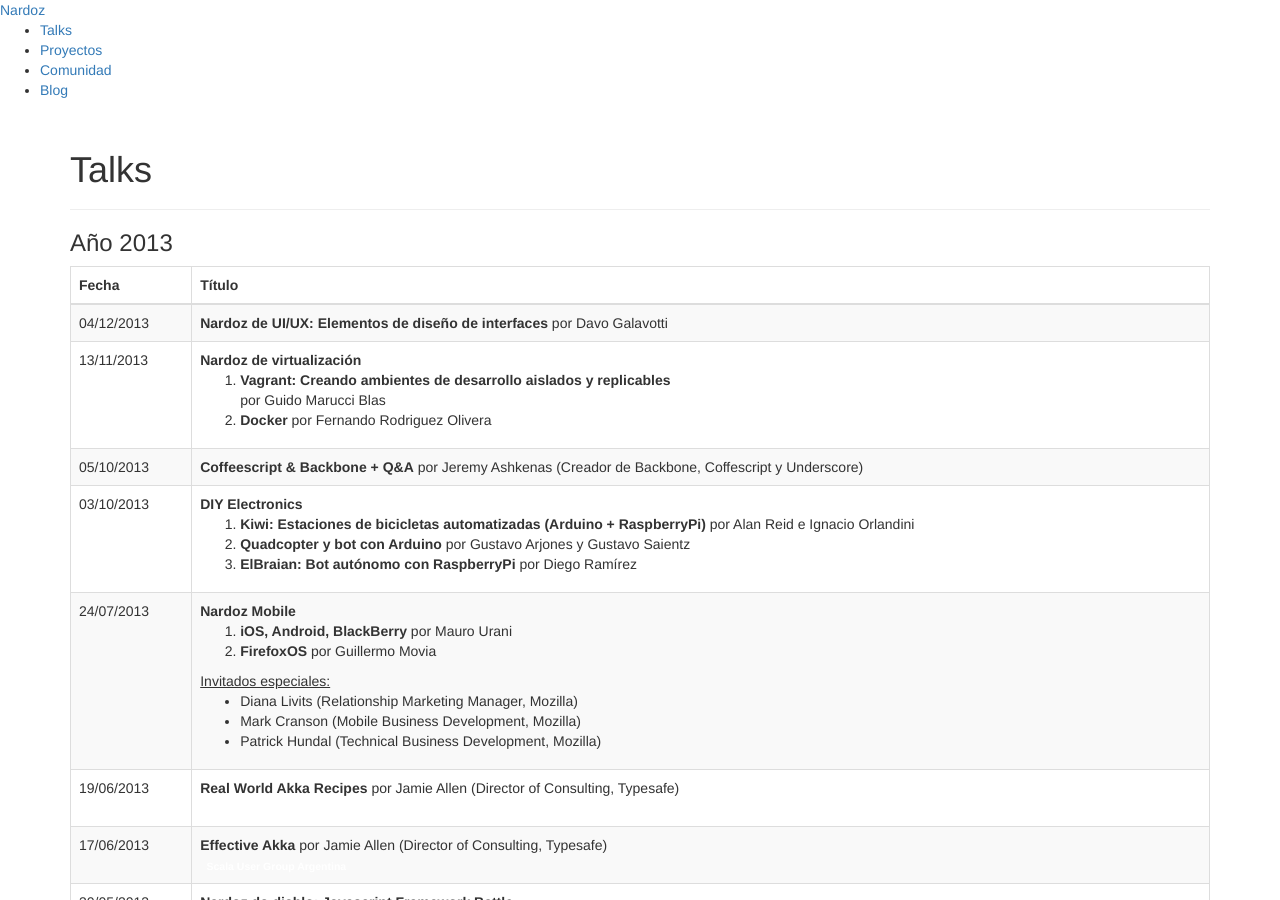
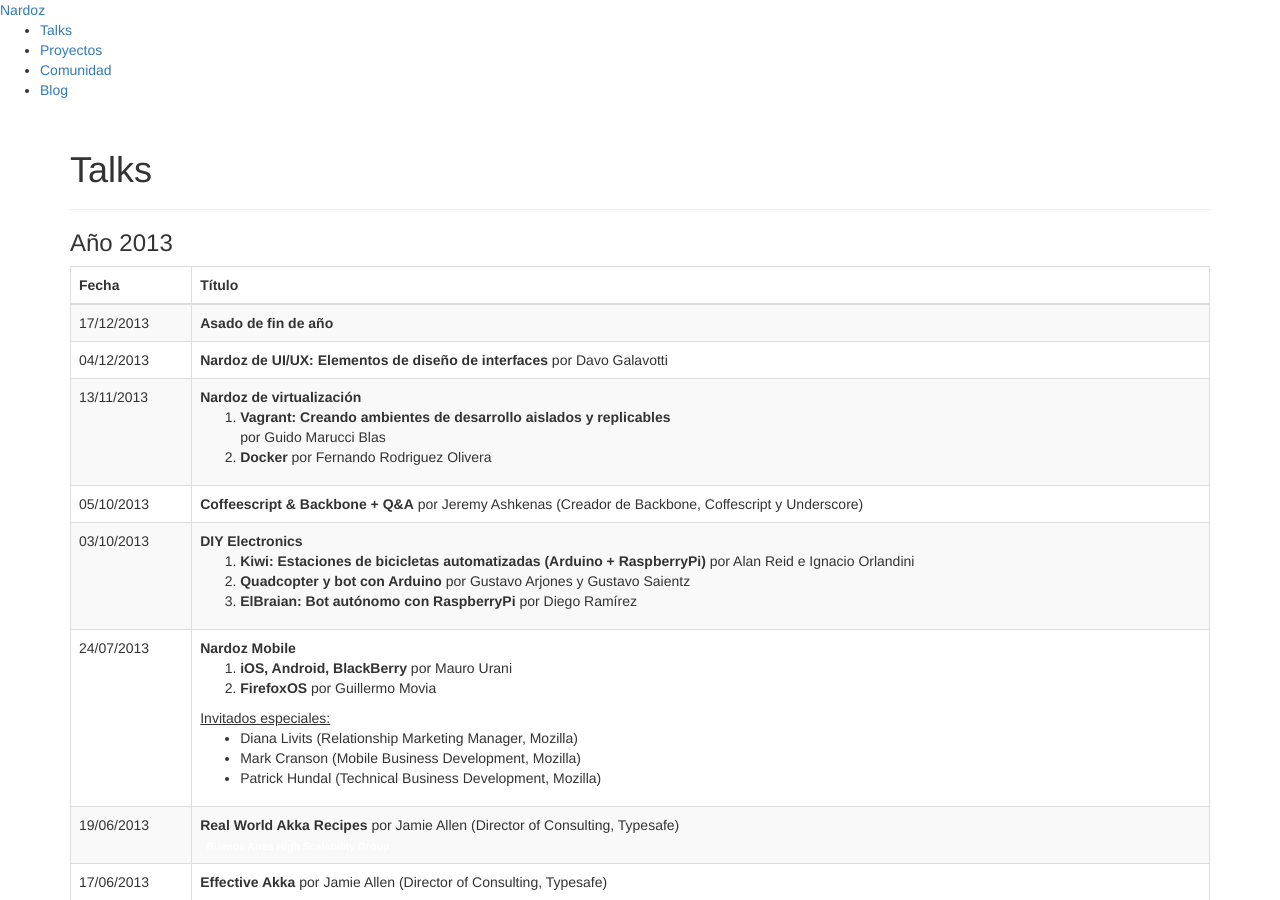
Before and after one commit to Nardoz/nardoz.github.com, a Jekyll site: the page built from talks.html, in a window 1280 px wide and 900 px high. Built offline with Jekyll 4.4.1, drawn with Linux system fonts in a browser that asks for light colours; nearby versions of some CDN libraries; library files that are not in the unit come from our copies.

Commit message:
added talk

```diff
--- a/index.html
+++ b/index.html
@@ -15,6 +15,12 @@
     </tr>
   </thead>
   <tbody>
+     <tr>
+        <td>17/12/2013</td>
+        <td>
+          <strong>Asado de fin de año</strong>
+        </td>
+     </tr>
     <tr>
       <td>04/12/2013</td>
       <td>
--- a/talks.html
+++ b/talks.html
@@ -19,6 +19,12 @@
       </tr>
     </thead>
     <tbody>
+      <tr>
+        <td>17/12/2013</td>
+        <td>
+          <strong>Asado de fin de año</strong>
+        </td>
+     </tr>
       <tr>
         <td>04/12/2013</td>
         <td>
```
